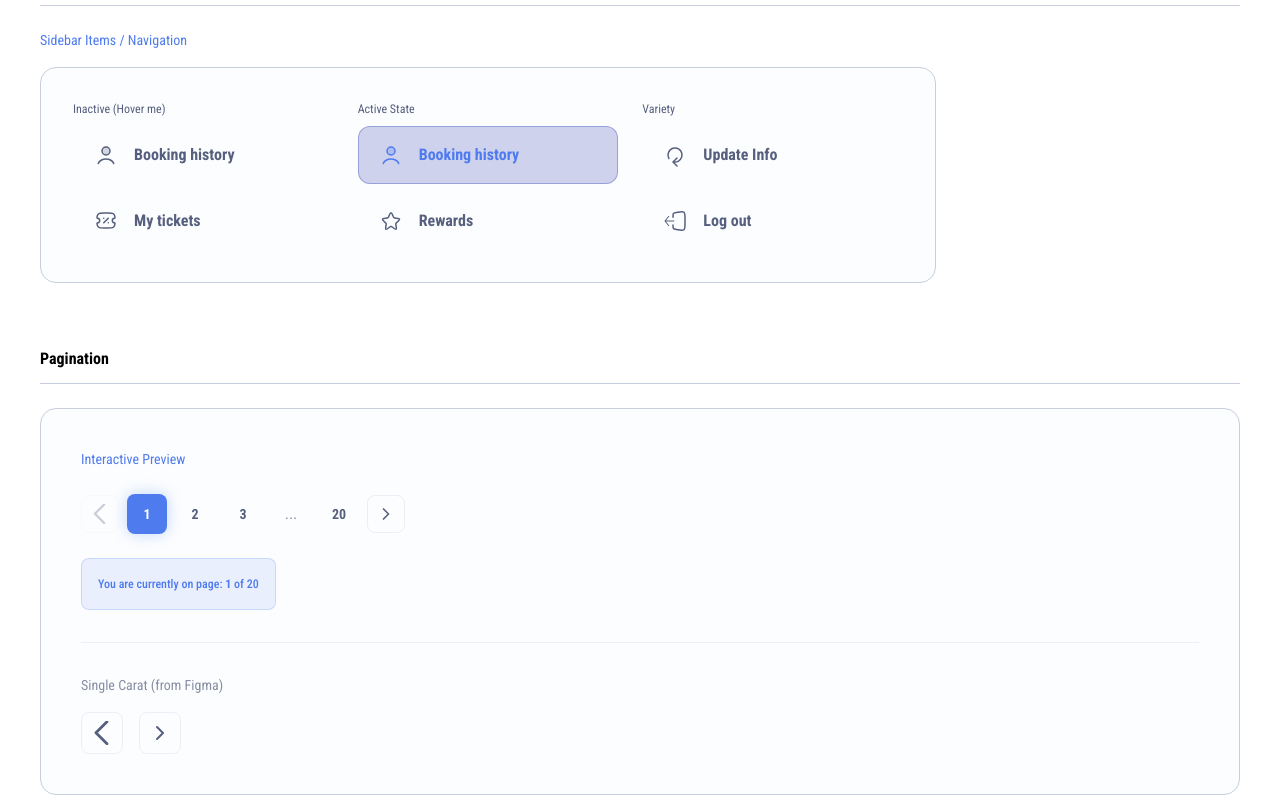
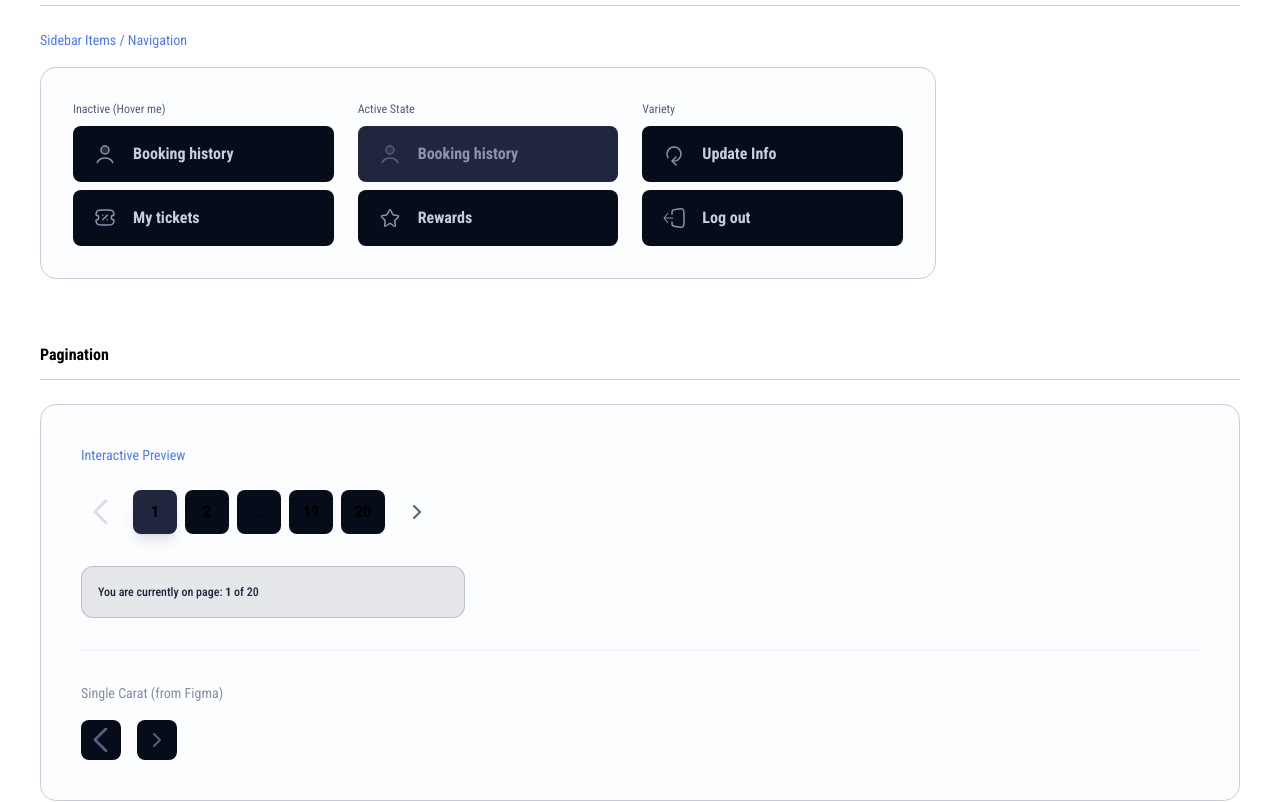
Before and after one commit to fsd10-finalproject2/minor-cineplex-app, a Vue app: page /design-system in a window 1280 px wide. Shown: the part 1340-2142 px from the top of the page. Built offline with nearby package versions, Linux system fonts and the light colour scheme.

Commit message:
feat: Add a design system page and new UI components including TabGroup, MenuLink, CustomPagination, and CaratButton.

```diff
--- /dev/null
+++ b/src/components/ui/CaratButton.vue
@@ -0,0 +1,19 @@
+<script setup lang="ts">
+import { ChevronLeftIcon, ChevronRightIcon } from '@/assets/icons'
+
+defineProps<{
+  direction: 'left' | 'right'
+  disabled?: boolean
+}>()
+</script>
+
+<template>
+  <button
+    :disabled="disabled"
+    @click="$emit('click', $event)"
+    class="p-2 rounded-lg transition-all duration-200 text-gray-200 enabled:hover:text-white enabled:hover:bg-gray-100/10 disabled:opacity-20 disabled:cursor-not-allowed cursor-pointer flex items-center justify-center shrink-0"
+  >
+    <ChevronLeftIcon v-if="direction === 'left'" class="size-6" />
+    <ChevronRightIcon v-if="direction === 'right'" class="size-6" />
+  </button>
+</template>
--- /dev/null
+++ b/src/components/ui/CustomPagination.vue
@@ -0,0 +1,92 @@
+<script setup lang="ts">
+import { computed } from 'vue'
+import CaratButton from '@/components/ui/CaratButton.vue'
+
+const props = defineProps<{
+  currentPage: number
+  totalPages: number
+}>()
+
+const emit = defineEmits<{
+  (e: 'update:currentPage', value: number): void
+}>()
+
+const pages = computed(() => {
+  const current = props.currentPage
+  const total = props.totalPages
+
+  if (total <= 4) {
+    return Array.from({ length: total }, (_, i) => i + 1)
+  }
+
+  const range: (number | string)[] = []
+  range.push(current)
+
+  if (current + 1 < total - 1) {
+    range.push(current + 1)
+    range.push('...')
+  }
+
+  if (!range.includes(total - 1)) range.push(total - 1)
+  if (!range.includes(total)) range.push(total)
+
+  return range
+})
+
+const changePage = (page: number | string) => {
+  if (typeof page === 'number' && page >= 1 && page <= props.totalPages) {
+    emit('update:currentPage', page)
+  }
+}
+</script>
+
+<template>
+  <div class="flex items-center flex-wrap gap-2 md:gap-3 select-none">
+    <!-- Prev Button -->
+    <CaratButton
+      direction="left"
+      :disabled="currentPage === 1"
+      @click="changePage(currentPage - 1)"
+      class="scale-90 md:scale-100"
+    />
+
+    <!-- Page Numbers -->
+    <div class="flex items-center flex-wrap gap-1.5 md:gap-2">
+      <template v-for="(page, index) in pages" :key="index">
+        <!-- Ellipsis -->
+        <div
+          v-if="page === '...'"
+          class="w-9 h-9 md:w-11 md:h-11 flex items-center justify-center rounded-lg bg-gray-0 text-gray-300 pointer-events-none text-sm md:text-base"
+        >
+          ...
+        </div>
+
+        <!-- Number Button -->
+        <button
+          v-else
+          @click="changePage(page as number)"
+          class="w-9 h-9 md:w-11 md:h-11 flex items-center justify-center rounded-lg transition-all duration-200 style-body-2-medium cursor-pointer text-sm md:text-base"
+          :class="[
+            currentPage === page
+              ? 'bg-gray-100 text-white shadow-lg'
+              : 'bg-gray-0 text-gray-300 hover:bg-gray-100/10 hover:text-white'
+          ]"
+        >
+          {{ page }}
+        </button>
+      </template>
+    </div>
+
+    <!-- Next Button -->
+    <CaratButton
+      direction="right"
+      :disabled="currentPage === totalPages"
+      @click="changePage(currentPage + 1)"
+      class="scale-90 md:scale-100"
+    />
+  </div>
+</template>
+
+<style scoped>
+/* Standard styles are managed via utility classes */
+</style>
--- a/src/components/ui/MenuLink.vue
+++ b/src/components/ui/MenuLink.vue
@@ -1,35 +1,35 @@
 <script setup lang="ts">
-import { computed } from 'vue'
+import { computed, type Component } from 'vue'
 
 const props = defineProps<{
   label: string
   active?: boolean
-  // Expecting a Vue Component for the icon
-  icon?: any
+  icon?: Component
 }>()
 
 const activeClass = computed(() =>
   props.active
-    ? 'bg-blue-200/20 text-blue-100 border border-blue-200/30'
-    : 'text-gray-200 hover:bg-gray-400/10 hover:text-white border border-transparent'
+    ? 'bg-gray-100 text-gray-300'
+    : 'bg-gray-0 text-gray-400 hover:bg-gray-100/30 hover:text-gray-300'
 )
 </script>
 
 <template>
   <div
-    class="flex items-center gap-4 px-5 py-4 rounded-xl transition-all duration-200 cursor-pointer group"
+    class="flex items-center gap-4 px-5 py-4 rounded-lg transition-all duration-200 cursor-pointer group select-none"
     :class="activeClass"
   >
-    <!-- Icon Slot or Prop -->
+    <!-- Icon Container -->
     <div class="shrink-0">
       <component
         :is="icon"
         v-if="icon"
         class="size-6 transition-colors duration-200"
-        :class="active ? 'text-blue-100' : 'text-gray-200 group-hover:text-white'"
+        :class="active ? 'text-gray-200' : 'text-gray-300 group-hover:text-gray-200'"
       />
     </div>
 
+    <!-- Label -->
     <span class="style-body-1-medium whitespace-nowrap">
       {{ label }}
     </span>
--- a/src/components/ui/Pagination.vue
+++ /dev/null
@@ -1,94 +0,0 @@
-<script setup lang="ts">
-import { computed } from 'vue'
-import { ChevronLeftIcon, ChevronRightIcon } from '@/assets/icons'
-
-const props = defineProps<{
-  currentPage: number
-  totalPages: number
-}>()
-
-const emit = defineEmits<{
-  (e: 'update:currentPage', value: number): void
-}>()
-
-const pages = computed(() => {
-  const current = props.currentPage
-  const total = props.totalPages
-  const delta = 2 // Number of pages to show around current page
-  const range = []
-
-  for (let i = 1; i <= total; i++) {
-    if (
-      i === 1 ||
-      i === total ||
-      (i >= current - delta && i <= current + delta)
-    ) {
-      range.push(i)
-    } else if (i === current - delta - 1 || i === current + delta + 1) {
-      range.push('...')
-    }
-  }
-  return range
-})
-
-const changePage = (page: number | string) => {
-  if (typeof page === 'number' && page >= 1 && page <= props.totalPages) {
-    emit('update:currentPage', page)
-  }
-}
-</script>
-
-<template>
-  <div class="flex items-center gap-2 select-none">
-    <!-- Prev Button -->
-    <button
-      @click="changePage(currentPage - 1)"
-      :disabled="currentPage === 1"
-      class="p-2 transition-all duration-200 rounded-lg border border-gray-400/30 dark:border-gray-100/10 text-gray-200 hover:text-white hover:bg-gray-400/10 disabled:opacity-30 disabled:cursor-not-allowed cursor-pointer"
-    >
-      <ChevronLeftIcon class="size-5" />
-    </button>
-
-    <!-- Page Numbers -->
-    <div class="flex items-center gap-2">
-      <template v-for="(page, index) in pages" :key="index">
-        <!-- Ellipsis -->
-        <span
-          v-if="page === '...'"
-          class="w-10 text-center text-gray-300 pointer-events-none"
-        >
-          ...
-        </span>
-
-        <!-- Number Button -->
-        <button
-          v-else
-          @click="changePage(page as number)"
-          class="w-10 h-10 flex items-center justify-center rounded-lg transition-all duration-200 style-body-2-medium cursor-pointer"
-          :class="[
-            currentPage === page
-              ? 'bg-blue-100 text-white shadow-lg shadow-blue-100/20 active-glow'
-              : 'text-gray-200 hover:bg-gray-400/10 hover:text-white border border-transparent'
-          ]"
-        >
-          {{ page }}
-        </button>
-      </template>
-    </div>
-
-    <!-- Next Button -->
-    <button
-      @click="changePage(currentPage + 1)"
-      :disabled="currentPage === totalPages"
-      class="p-2 transition-all duration-200 rounded-lg border border-gray-400/30 dark:border-gray-100/10 text-gray-200 hover:text-white hover:bg-gray-400/10 disabled:opacity-30 disabled:cursor-not-allowed cursor-pointer"
-    >
-      <ChevronRightIcon class="size-5" />
-    </button>
-  </div>
-</template>
-
-<style scoped>
-.active-glow {
-  box-shadow: 0 0 15px rgba(59, 130, 246, 0.3);
-}
-</style>
--- a/src/components/ui/TabGroup.vue
+++ b/src/components/ui/TabGroup.vue
@@ -35,7 +35,7 @@ const selectTab = (id: string | number) => {
 
       <!-- Underline Indicator -->
       <div
-        class="absolute bottom-0 left-0 w-full h-[3px] transition-all duration-300 transform"
+        class="absolute bottom-0 left-0 w-full h-[2px] transition-all duration-300 transform"
         :class="[
           modelValue === tab.id
             ? 'bg-blue-100 scale-x-100'
--- a/src/views/DesignSystem.vue
+++ b/src/views/DesignSystem.vue
@@ -4,7 +4,8 @@ import { useTheme } from '@/composables/useTheme'
 import CustomButton from '@/components/ui/CustomButton.vue'
 import TabGroup from '@/components/ui/TabGroup.vue'
 import MenuLink from '@/components/ui/MenuLink.vue'
-import Pagination from '@/components/ui/Pagination.vue'
+import CustomPagination from '@/components/ui/CustomPagination.vue'
+import CaratButton from '@/components/ui/CaratButton.vue'
 import {
   CalendarIcon,
   ChevronDownIcon,
@@ -184,10 +185,10 @@ const totalPages = ref(20)
       <div class="space-y-8 p-10 bg-gray-400/5 rounded-2xl border border-gray-400 dark:border-gray-200">
         <div>
           <p class="style-label text-blue-100 mb-6">Interactive Preview</p>
-          <Pagination v-model:currentPage="currentPage" :totalPages="totalPages" />
+          <CustomPagination v-model:currentPage="currentPage" :totalPages="totalPages" />
 
-          <div class="mt-6 p-4 inline-block bg-blue-100/10 rounded-lg border border-blue-100/20">
-            <p class="style-body-3 text-blue-100 font-medium">
+          <div class="mt-8 p-4 bg-gray-100/10 rounded-xl border border-gray-100/20 max-w-sm">
+            <p class="style-body-3 text-gray-100 font-medium">
               You are currently on page: <strong>{{ currentPage }}</strong> of {{ totalPages }}
             </p>
           </div>
@@ -196,8 +197,8 @@ const totalPages = ref(20)
         <div class="pt-8 border-t border-gray-400/30 dark:border-gray-100/10">
           <p class="style-label text-gray-200 mb-4 opacity-70">Single Carat (from Figma)</p>
           <div class="flex gap-4">
-             <button class="p-2 rounded-lg border border-gray-400/30 text-gray-200 hover:text-white cursor-pointer"><ChevronLeftIcon class="size-6"/></button>
-             <button class="p-2 rounded-lg border border-gray-400/30 text-gray-200 hover:text-white cursor-pointer"><ChevronRightIcon class="size-6"/></button>
+             <CaratButton direction="left" class="bg-gray-0 rounded-lg p-2" />
+             <CaratButton direction="right" class="bg-gray-0 rounded-lg p-2" />
           </div>
         </div>
       </div>
```
